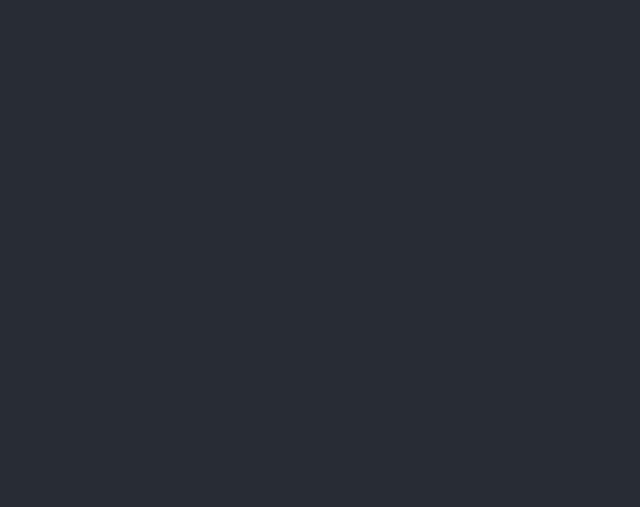
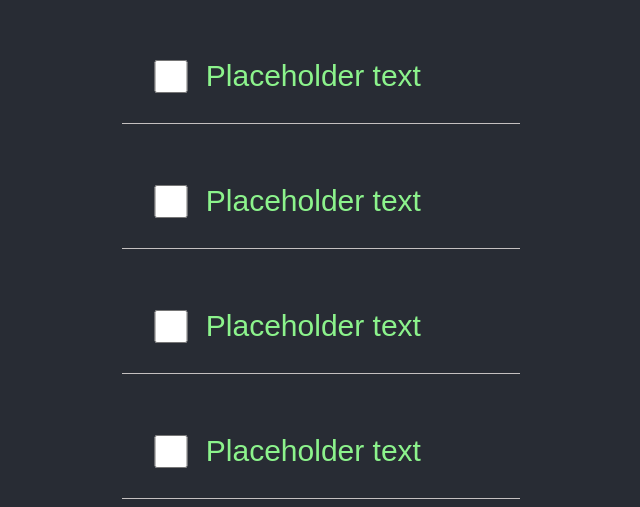
Before and after one commit to wojciech-13/Todo-list, a React (Create React App) app: page / in a window 1280 px wide. Shown: the part 151-658 px from the top of the page, without its empty margins (319-959 px from the left). Built offline with nearby package versions, Linux system fonts and the light colour scheme.

Commit message:
add ListItem component and some styles

```diff
--- a/src/App.css
+++ b/src/App.css
@@ -9,6 +9,4 @@
   flex-direction: column;
   align-items: center;
   justify-content: center;
-  font-size: calc(10px + 2vmin);
-  color: white;
 }
--- a/src/App.js
+++ b/src/App.js
@@ -1,13 +1,18 @@
 import React, { Component } from 'react';
 import './App.css';
-
+import ListItem from './components/ListItem.js'
 
 class App extends Component {
   render() {
     return (
       <div className="App">
         <header className="App-header">
-
+          <div className="todo-list">
+            <ListItem />
+            <ListItem />
+            <ListItem />
+            <ListItem />
+          </div>
         </header>
       </div>
     );
--- /dev/null
+++ b/src/components/ListItem.js
@@ -0,0 +1,12 @@
+import React from 'react';
+
+function ListItem(){
+    return(
+        <div className="list-item">
+            <input type="checkbox"></input>
+            <p>Placeholder text</p>
+        </div>
+    )
+}
+
+export default ListItem;
--- a/src/index.css
+++ b/src/index.css
@@ -7,3 +7,29 @@ body {
   -webkit-font-smoothing: antialiased;
   -moz-osx-font-smoothing: grayscale;
 }
+
+.todo-list {
+  width: 40%;
+  display: flex;
+  flex-direction: column;
+  align-items: center;
+  justify-content: center;
+  padding: 30px;
+}
+.list-item {
+  display: flex;
+  align-items: center;
+  justify-content: flex-start;
+  padding: 30px 20px 0;
+  border-bottom: 1px solid #c4c0c0;
+  font-family: sans-serif;
+  font-weight: 100;
+  font-size: 30px;
+  color: rgb(140, 243, 140);
+  width: 70%;
+}
+input[type=checkbox]{
+  margin-right: 10px;
+  height: 33px;
+  width: 50px;
+}
```
